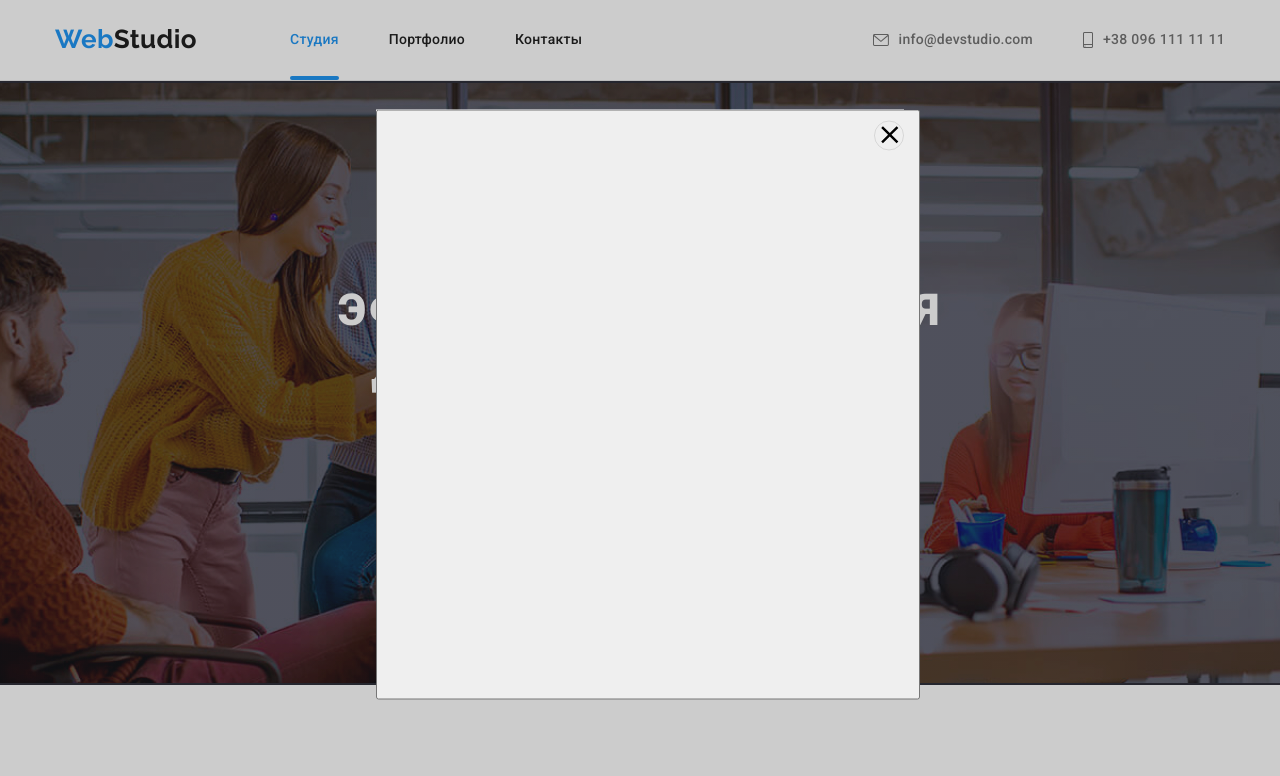
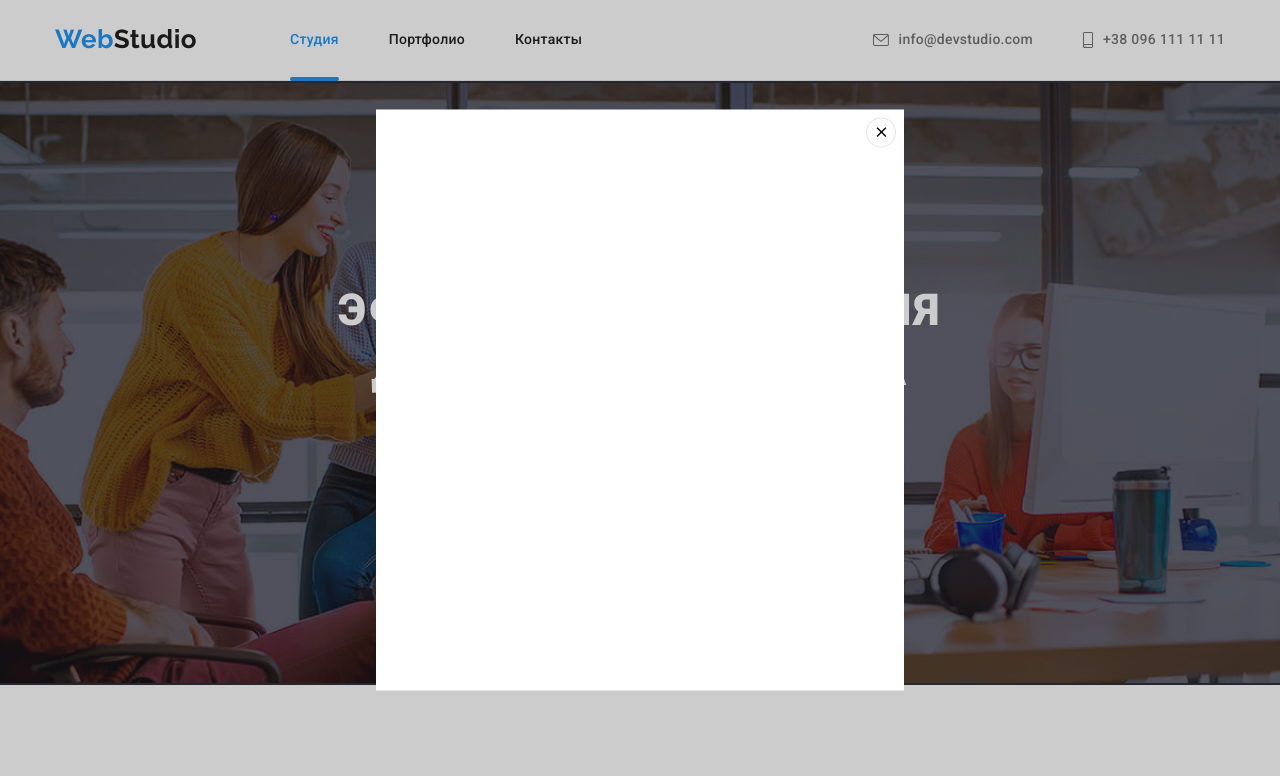
Before and after one commit to LyamzinaVera/goit-markup-hw-05, a plain HTML site: page index.html in a window 1280 px wide. Both pictures are taken after a click on the button "Заказать услугу". Shown: the top 776 px of the page. Drawn offline with nearby package versions, Linux system fonts and the light colour scheme.

Commit message:
Работа над ДЗ 5

```diff
--- a/css/styles.css
+++ b/css/styles.css
@@ -177,9 +177,8 @@ margin-right: 0;
  width: 100%;
  height: 4px;
  left: 0;
- bottom: 0;
+ bottom: -1px;
  border-radius: 2px;
- margin: -1;
  background-color: var(--accent-color);
  position: absolute;
 }
@@ -524,14 +523,13 @@ box-shadow: 0px 3px 1px rgba(0, 0, 0, 0.1),
     fill: var(--border-line);
     justify-content: center;
     align-items: center;
-
+    border-radius: 50%;
     transition: background-color 250ms var(--cubik), fill 250ms var(--cubik) ;
 
 }
 .prof:hover,
 .prof:focus{
     background-color: var(--accent-color);
-    border-radius: 50%;
     fill: var(--primary-white-color)
 }
 .team-prof {
@@ -680,16 +678,22 @@ color: var(--accent-color);
     transform: translate(-50%, -50%) scale(1);
     transition: transform 250ms var(--cubik);
 }
-.close {
-    margin: 8px 8px 543px 490px;
+.close-icon {
+    position: absolute;
+    top: 8px;
+    right: 8px;
+    display: flex;
+    justify-content: center;
+    align-items: center;
+    color: var(--title-text-color);
+    background-color:var(--primary-white-color);
     width: 30px;
     height: 30px;
     border: 1px solid rgba(0, 0, 0, 0.1);
     border-radius: 50%;
-    cursor: pointer;
 }
-.close:hover,
-.close:focus {
-    background-color: var(--accent-color);
-    color: var(--primary-white-color);
+.close-icon:hover,
+.close-icon:focus{
+background-color: var(--accent-color);
+color: var(--primary-white-color);
 }
```
